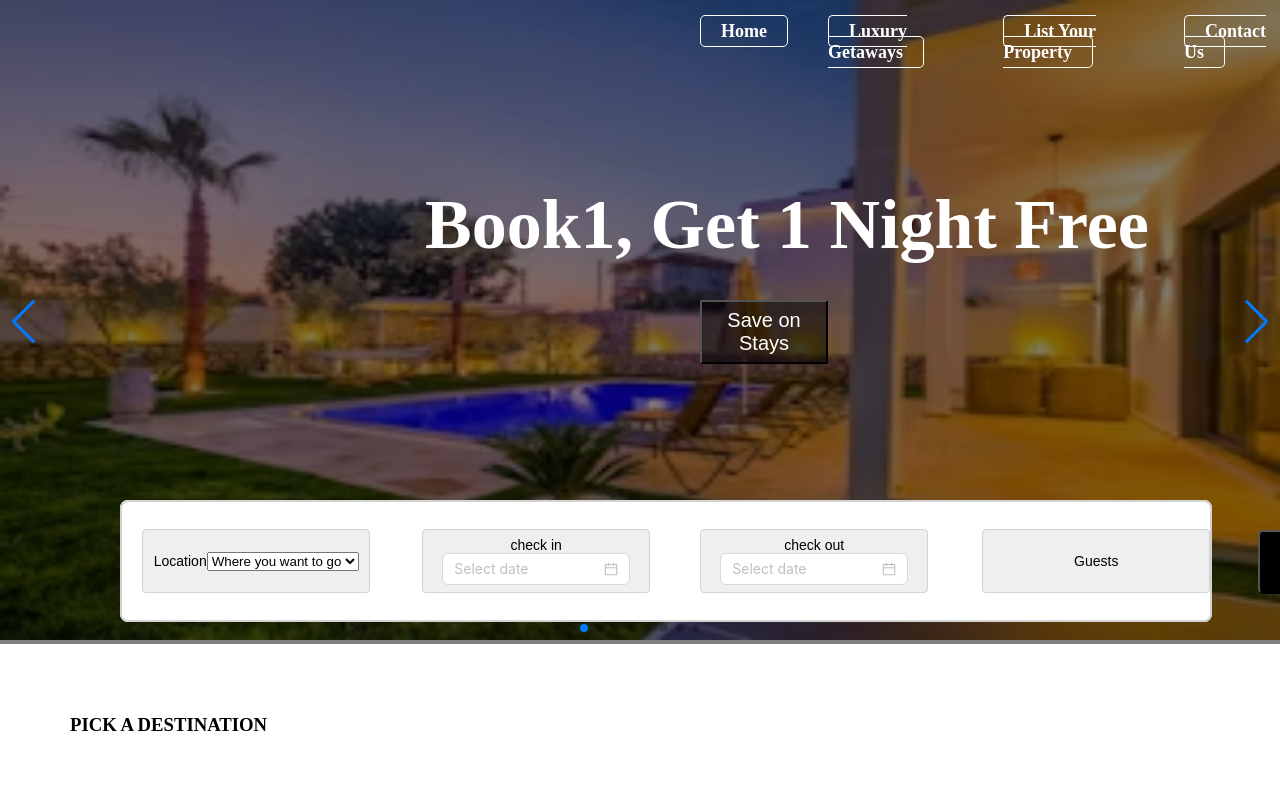
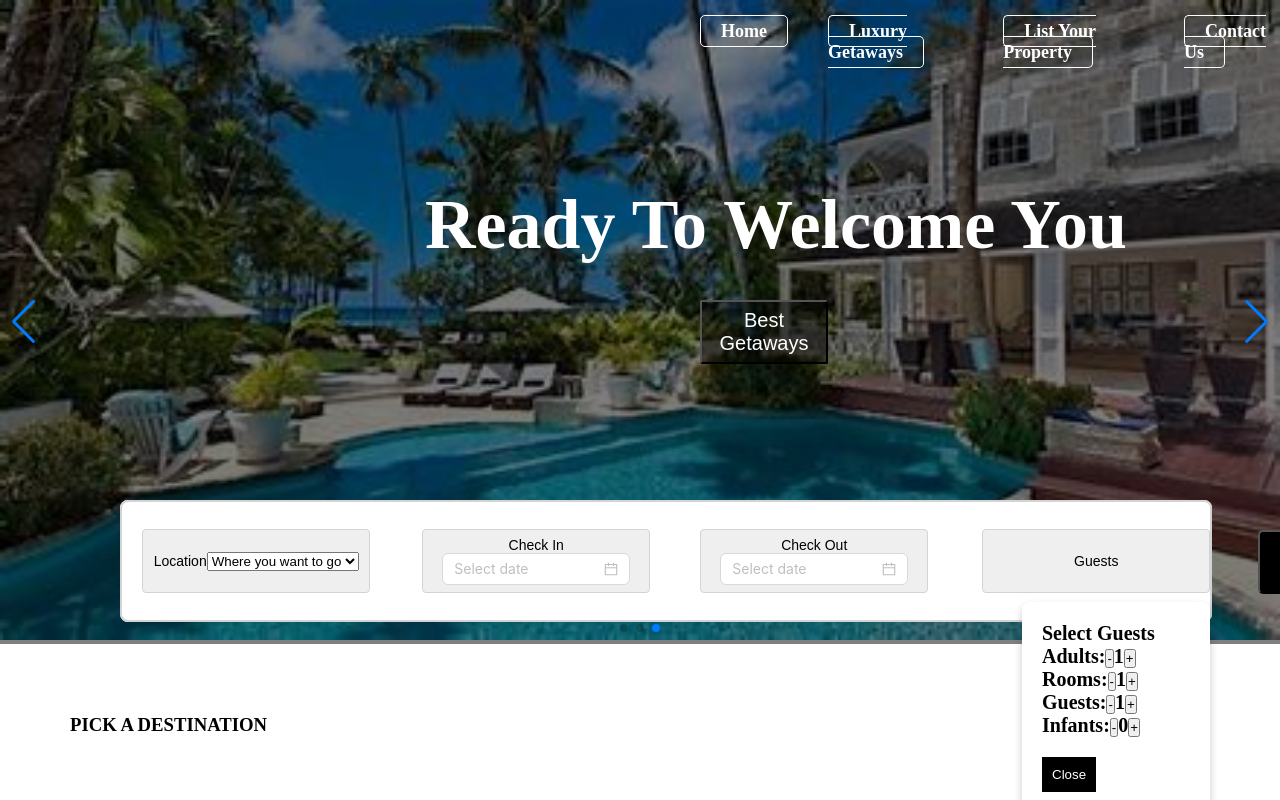
Before and after one commit to komalmastud/villa, a React (Vite) app: page / in a window 1280 px wide. Both pictures are taken after a click on the button "Guests". Shown: the top 800 px of the page. Built offline with nearby package versions, Linux system fonts and the light colour scheme.

Commit message:
guest button changes

```diff
--- a/package.json
+++ b/package.json
@@ -14,7 +14,7 @@
     "@emotion/styled": "^11.13.0",
     "@mui/material": "^6.1.0",
     "@mui/x-date-pickers": "^7.16.0",
-    "antd": "^5.20.6",
+    "antd": "^5.21.1",
     "date-fns": "^3.6.0",
     "dayjs": "^1.11.13",
     "moment": "^2.30.1",
--- /dev/null
+++ b/src/Components/Carttoggle.jsx
@@ -0,0 +1,18 @@
+import React from "react";
+
+const CartToggle = ({ label, amount, setDecrease, setIncrease }) => {
+  return (
+    <div>
+      <span>{label}:</span>
+      <button type="button" onClick={setDecrease}>
+        -
+      </button>
+      <span>{amount}</span>
+      <button type="button" onClick={setIncrease}>
+        +
+      </button>
+    </div>
+  );
+};
+
+export default CartToggle;
--- a/src/Components/ProductCard.jsx
+++ b/src/Components/ProductCard.jsx
@@ -3,12 +3,12 @@ import "./ProductCard.css";
 const ProductCard = (props) => {
   return (
     <div className="product-box">
-      <img src={props.image} alt={props.name} />
+      <img src={props.image} alt={props.name} className="product-image" />
       <div className="description">
         <h4 className="product-name">{props.name}</h4>
         <p className="product-description">{props.description}</p>
         <h5 className="product-info">{props.info}</h5>
-        <p className="des-price">{props.des_price}</p>{" "}
+        <p className="product-price">{props.des_price}</p>
       </div>
     </div>
   );
--- a/src/Components/Search.jsx
+++ b/src/Components/Search.jsx
@@ -1,49 +1,121 @@
-//import React from "react";
+import React, { useState } from "react";
 import { DatePicker } from "antd";
-import { useState } from "react";
+import CartToggle from "./Carttoggle"; // Make sure to import your CartToggle component
 
 const Search = () => {
-  const [values, setValues] = useState({
-    room: "",
-  });
+  const [values, setValues] = useState({ room: "" });
+  const [modal, setModal] = useState(false);
+
+  const [adults, setAdults] = useState(1);
+  const [rooms, setRooms] = useState(1);
+  const [guests, setGuests] = useState(1);
+  const [infants, setInfants] = useState(0);
+
+  const maxAdults = 10;
+  const maxRooms = 5;
+  const maxGuests = 10; // Assuming max guests including adults and infants
+  const maxInfants = 5;
+
   const handleChanges = (e) => {
     setValues({ ...values, [e.target.name]: e.target.value });
   };
+
+  const toggleModal = () => {
+    setModal((prev) => !prev);
+  };
+
+  const handleModalContentClick = (e) => {
+    e.stopPropagation(); // Prevent click from closing the modal
+  };
+
+  const setDecrease = (setter) => {
+    setter((prev) => Math.max(prev - 1, 0)); // Ensure minimum is 0
+  };
+
+  const setIncrease = (setter, max) => {
+    setter((prev) => Math.min(prev + 1, max)); // Ensure maximum is within limit
+  };
+
   return (
     <>
       <fieldset className="search">
         <div className="location">
-          <button>
+          <button type="button">
             Location
             <select name="room" id="room" onChange={handleChanges}>
-              <option value="single">Where you want to go</option>
-              <option value="double">Pune</option>
-              <option value="other">Mumbai</option>
-              <option value="double">Nashik</option>
-              <option value="other">Lonavala</option>
-              <option value="double">Alibag</option>
-              <option value="other">Shimla</option>
+              <option value="">Where you want to go</option>
+              <option value="pune">Pune</option>
+              <option value="mumbai">Mumbai</option>
+              <option value="nashik">Nashik</option>
+              <option value="lonavala">Lonavala</option>
+              <option value="alibag">Alibag</option>
+              <option value="shimla">Shimla</option>
             </select>
           </button>
         </div>
         <div className="checkin">
-          <button>
-            check in
-            <DatePicker></DatePicker>
+          <button type="button">
+            Check In
+            <DatePicker />
           </button>
         </div>
         <div className="checkout">
-          <button>
-            check out
-            <DatePicker></DatePicker>
+          <button type="button">
+            Check Out
+            <DatePicker />
           </button>
         </div>
         <div className="guest">
-          <button>Guests</button>
+          <button type="button" onClick={toggleModal}>
+            Guests
+          </button>
         </div>
 
+        {modal && (
+          <div className="modal" onClick={toggleModal}>
+            <div className="overlay"></div>
+            <div className="modal-content" onClick={handleModalContentClick}>
+              <h4>Select Guests</h4>
+              <CartToggle
+                label="Adults"
+                amount={adults}
+                setDecrease={() => setDecrease(setAdults)}
+                setIncrease={() => setIncrease(setAdults, maxAdults)}
+              />
+              <CartToggle
+                label="Rooms"
+                amount={rooms}
+                setDecrease={() => setDecrease(setRooms)}
+                setIncrease={() => setIncrease(setRooms, maxRooms)}
+              />
+              <CartToggle
+                label="Guests"
+                amount={guests}
+                setDecrease={() => setDecrease(setGuests)}
+                setIncrease={() => setIncrease(setGuests, maxGuests)}
+              />
+              <CartToggle
+                label="Infants"
+                amount={infants}
+                setDecrease={() => setDecrease(setInfants)}
+                setIncrease={() => setIncrease(setInfants, maxInfants)}
+              />
+              <button
+                className="close-modal"
+                type="button"
+                onClick={toggleModal}
+              >
+                Close
+              </button>
+              <button className="ok-modal" type="button" onClick={toggleModal}>
+                APPLY & SEARCH
+              </button>
+            </div>
+          </div>
+        )}
+
         <div className="black">
-          <button>SEARCH</button>
+          <button type="submit">SEARCH</button>
         </div>
       </fieldset>
     </>
--- a/src/Components/Swipper.jsx
+++ b/src/Components/Swipper.jsx
@@ -1,5 +1,5 @@
 import { Swiper, SwiperSlide } from "swiper/react";
-import { Navigation, Pagination } from "swiper/modules";
+import { Navigation, Pagination, Autoplay } from "swiper/modules"; // Import Autoplay
 import "swiper/css";
 import "swiper/css/navigation";
 import "swiper/css/pagination";
@@ -20,10 +20,15 @@ function Features() {
         className="swiper-container"
         spaceBetween={2}
         slidesPerView={1}
-        modules={[Navigation, Pagination]}
+        modules={[Navigation, Pagination, Autoplay]} // Add Autoplay here
         navigation
         pagination={{ clickable: true }}
         loop={true}
+        autoplay={{
+          // Autoplay configuration
+          delay: 3000, // Delay in milliseconds
+          disableOnInteraction: false, // Allow interaction after autoplay
+        }}
         onSlideChange={() => console.log("slide change")}
         onSwiper={(swiper) => console.log(swiper)}
       >
@@ -36,67 +41,24 @@ function Features() {
             <button className="overbutton">Save on Stays</button>
           </div>
         </SwiperSlide>
+        {/* Other SwiperSlide components remain unchanged */}
         <SwiperSlide>
           <div className="Photos">
             <img src={Slide2} alt="Room 2" />
             <div className="over">
               <h1>Ready To Welcome You</h1>
             </div>
-            <button className="overbutton">Best Getways</button>
+            <button className="overbutton">Best Getaways</button>
           </div>
         </SwiperSlide>
-        <SwiperSlide>
-          <div className="Photos">
-            <img src={Slide3} alt="Room 3" />
-            <div className="over">
-              <h1>September Price Drop</h1>
-            </div>
-            <button className="overbutton">Newest Escape</button>
-          </div>
-        </SwiperSlide>
-        <SwiperSlide>
-          <div className="Photos">
-            <img src={Slide4} alt="Room 4" />
-            <div className="over">
-              <h1>Book1, Get 1 Night Free</h1>
-            </div>
-            <button className="overbutton">Save on Stays</button>
-          </div>
-        </SwiperSlide>
-        <SwiperSlide>
-          <div className="Photos">
-            <img src={Slide5} alt="Room 5" />
-            <div className="over">
-              <h1>Ready To Welcome You</h1>
-            </div>
-            <button className="overbutton">Best Getways</button>
-          </div>
-        </SwiperSlide>
-        <SwiperSlide>
-          <div className="Photos">
-            <img src={Slide6} alt="Room 6" />
-            <div className="over">
-              <h1>September Price Drop</h1>
-            </div>
-            <button className="overbutton">Newest Escape</button>
-          </div>
-        </SwiperSlide>
-        <SwiperSlide>
-          <div className="Photos">
-            <img src={Slide7} alt="Room 7" />
-            <div className="over">
-              <h1>Book1, Get 1 Night Free</h1>
-            </div>
-            <button className="overbutton">Save on Stays</button>
-          </div>
-        </SwiperSlide>
+        {/* ...repeat for remaining slides... */}
         <SwiperSlide>
           <div className="Photos">
             <img src={Slide8} alt="Room 8" />
             <div className="over">
               <h1>Ready To Welcome You</h1>
             </div>
-            <button className="overbutton">Best Getways</button>
+            <button className="overbutton">Best Getaways</button>
           </div>
         </SwiperSlide>
       </Swiper>
--- a/src/index.css
+++ b/src/index.css
@@ -129,6 +129,41 @@
   position: absolute;
 }
 
+.modal {
+  position: absolute;
+  left: 900px;
+  top: 100px; /* Ensure modal is on top */
+}
+.overlay {
+  position: fixed; /* Keep overlay fixed to cover full screen */
+  top: 0;
+  left: 0;
+  right: 0;
+  bottom: 0;
+}
+.modal-content {
+  background: white;
+  padding: 20px;
+  border-radius: 8px;
+  box-shadow: 0 4px 8px rgba(0, 0, 0, 0.2);
+}
+.close-modal {
+  margin-top: 20px;
+  background: black;
+  color: white;
+  border: none;
+  padding: 10px;
+  cursor: pointer;
+}
+.ok-modal {
+  margin-top: 20px;
+  margin-left: 10px;
+  background: black;
+  color: white;
+  border: none;
+  padding: 10px;
+  cursor: pointer;
+}
 .black button {
   height: 8vh;
   width: 10%;
```
Also changed, not shown: src/Components/ProductCard.css (+31 -21 lines), 1 other file (tests, documents, lock files or other folders).
